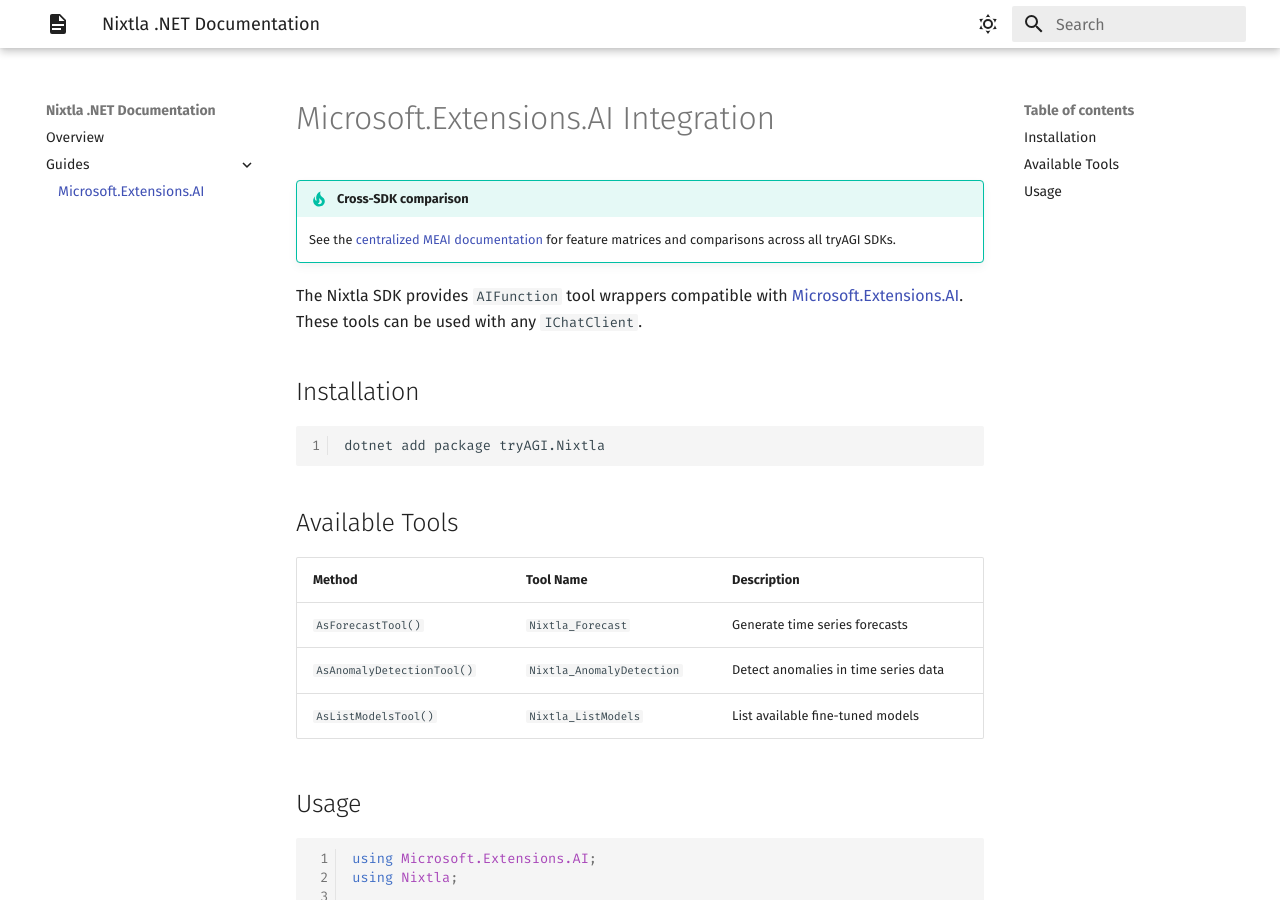
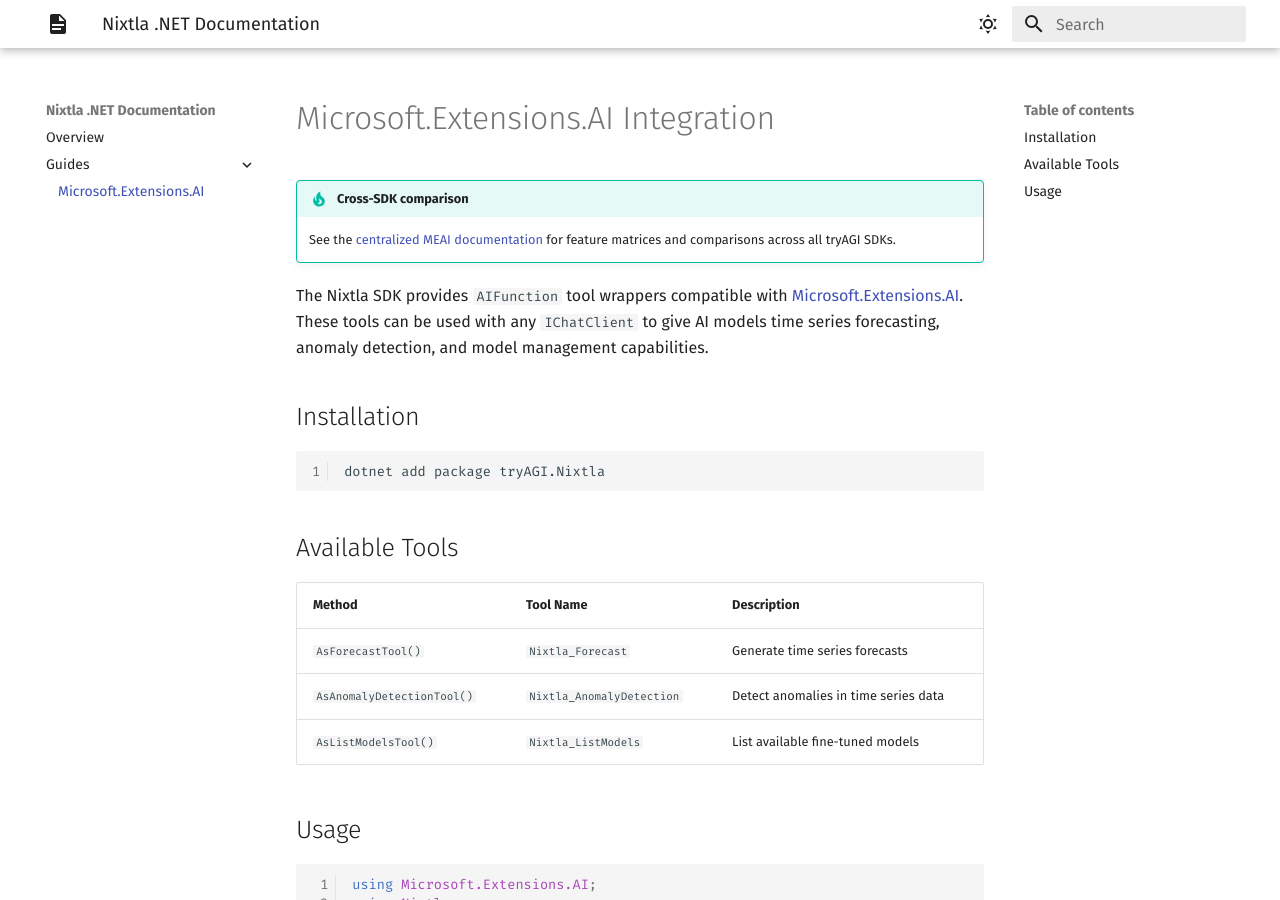
Before and after one commit to tryAGI/Nixtla, an MkDocs documentation site: the page built from docs/guides/meai.md, in a window 1280 px wide and 900 px high. Built offline with MkDocs 1.6.1 and Material for MkDocs 9.7.7, drawn with Linux system fonts in a browser that asks for light colours; the version menu is left out.

Commit message:
Standardize MEAI guide intro text
Co-Authored-By: Claude Opus 4.6 <noreply@anthropic.com>

```diff
--- a/docs/guides/meai.md
+++ b/docs/guides/meai.md
@@ -3,7 +3,7 @@
 !!! tip "Cross-SDK comparison"
     See the [centralized MEAI documentation](https://tryagi.github.io/docs/meai/) for feature matrices and comparisons across all tryAGI SDKs.
 
-The Nixtla SDK provides `AIFunction` tool wrappers compatible with [Microsoft.Extensions.AI](https://learn.microsoft.com/en-us/dotnet/ai/microsoft-extensions-ai). These tools can be used with any `IChatClient`.
+The Nixtla SDK provides `AIFunction` tool wrappers compatible with [Microsoft.Extensions.AI](https://learn.microsoft.com/en-us/dotnet/ai/microsoft-extensions-ai). These tools can be used with any `IChatClient` to give AI models time series forecasting, anomaly detection, and model management capabilities.
 
 ## Installation
 
```
